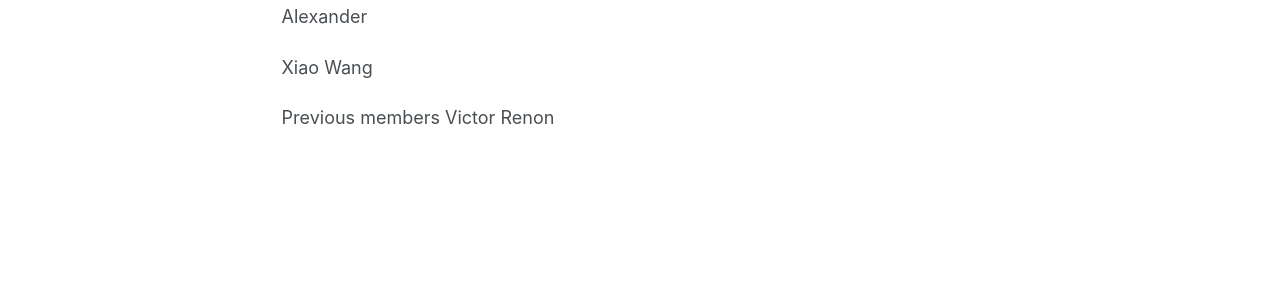
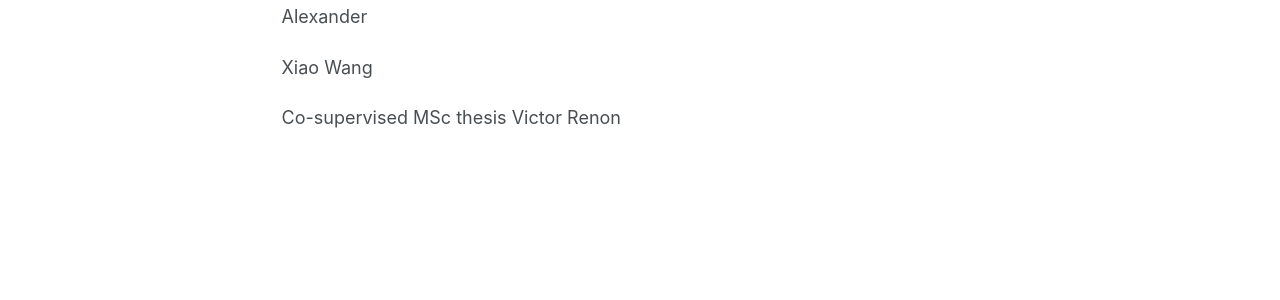
Before and after one commit to jinzhao-sun/jinzhao-sun.github.io, a Jekyll site: the page built from _pages/members.md, in a window 1280 px wide and 976 px high. Shown: the part 451-751 px from the top of the window. Built offline with Jekyll 4.4.1, drawn with Linux system fonts in a browser that asks for light colours.

Commit message:
Update members.md

```diff
--- a/_pages/members.md
+++ b/_pages/members.md
@@ -16,5 +16,5 @@ Alexander
 Xiao Wang
 
 
-Previous members
+Co-supervised MSc thesis
 Victor Renon
```
